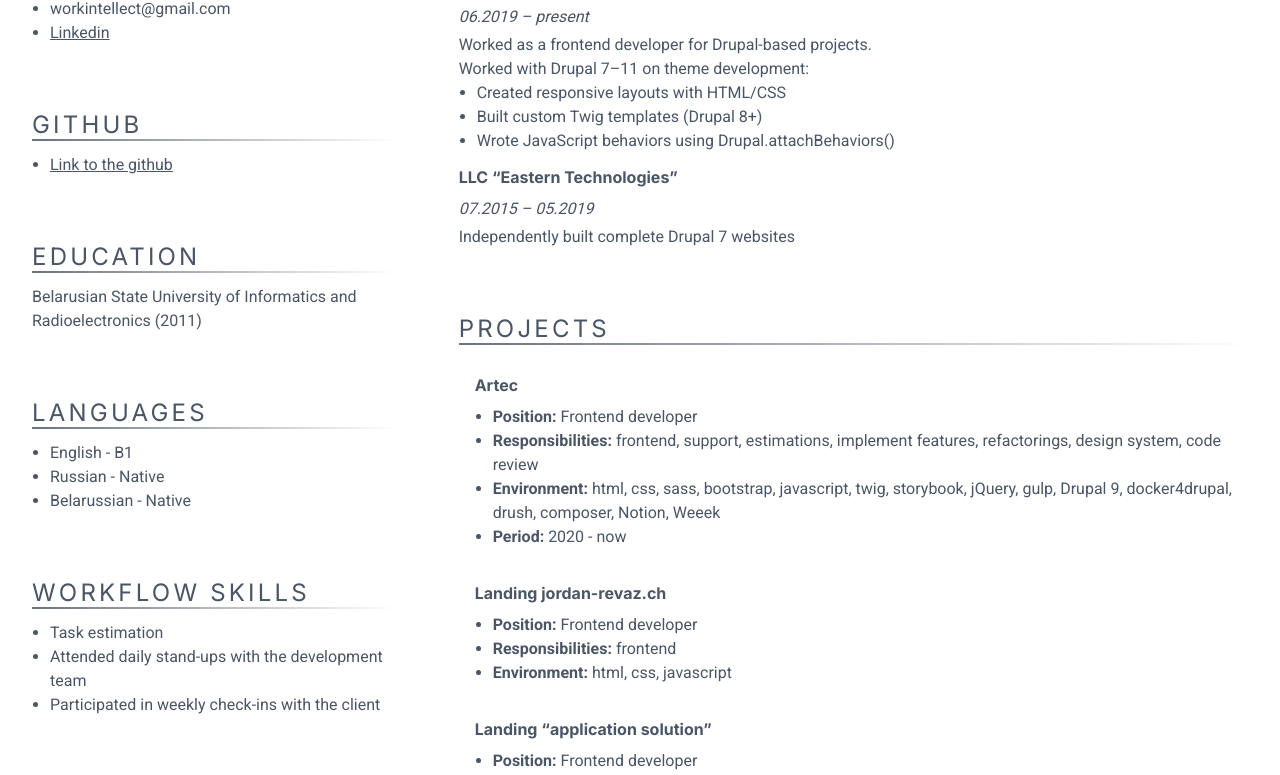
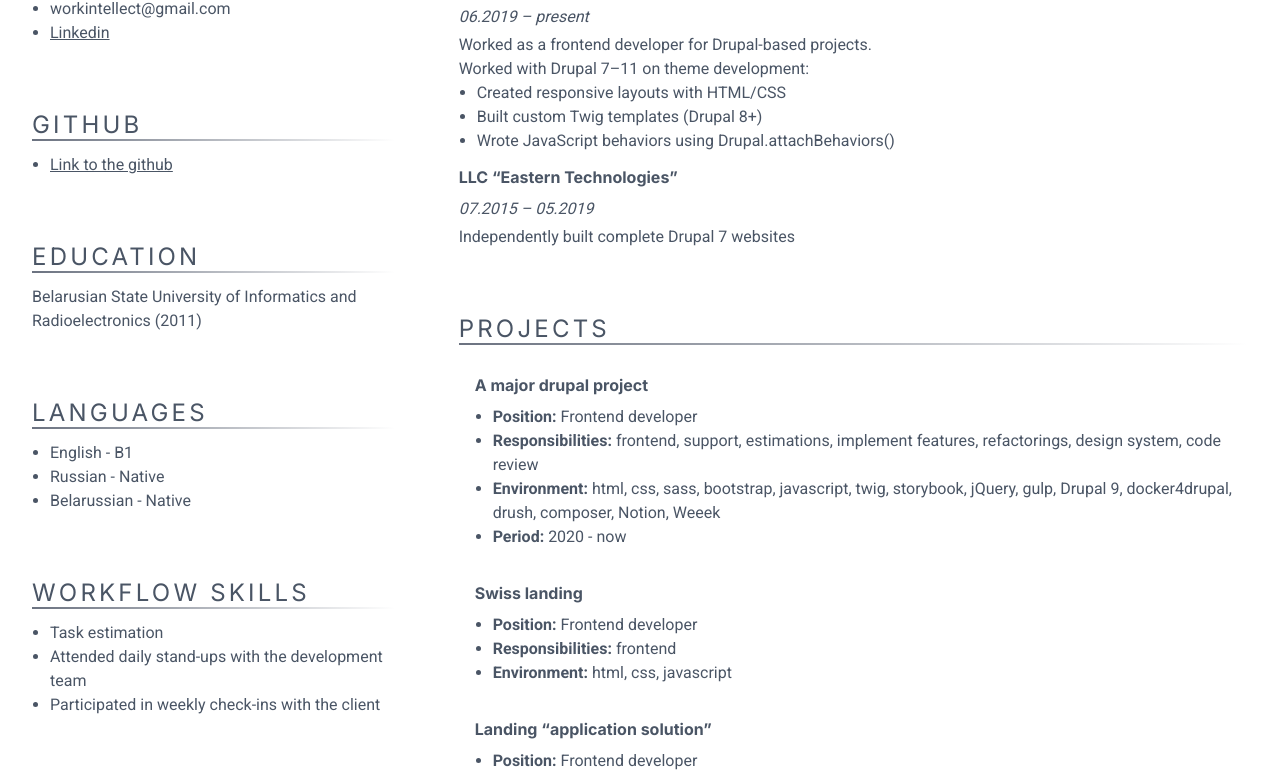
Before and after one commit to sergeykulchytski/cv, a Next.js app: page / in a window 1280 px wide. Shown: the part 351-1126 px from the top of the page. Built offline with nearby package versions, Linux system fonts and the light colour scheme.

Commit message:
refactor project's name

```diff
--- a/src/app/page.tsx
+++ b/src/app/page.tsx
@@ -133,7 +133,7 @@ export default function Home() {
           <section className="p-4 md:p-8">
             <h2 className="heading">Projects</h2>
             <div className="pb-4 md:p-4">
-              <h3>Artec</h3>
+              <h3>A major drupal project</h3>
               <ul>
                 <li><strong>Position:</strong> Frontend developer</li>
                 <li><strong>Responsibilities:</strong> frontend, support, estimations, implement features, refactorings, design system, code review</li>
@@ -142,7 +142,7 @@ export default function Home() {
               </ul>
             </div>
             <div className="pb-4 md:p-4">
-              <h3>Landing jordan-revaz.ch</h3>
+              <h3>Swiss landing</h3>
               <ul>
                 <li><strong>Position:</strong> Frontend developer</li>
                 <li><strong>Responsibilities:</strong> frontend</li>
```
